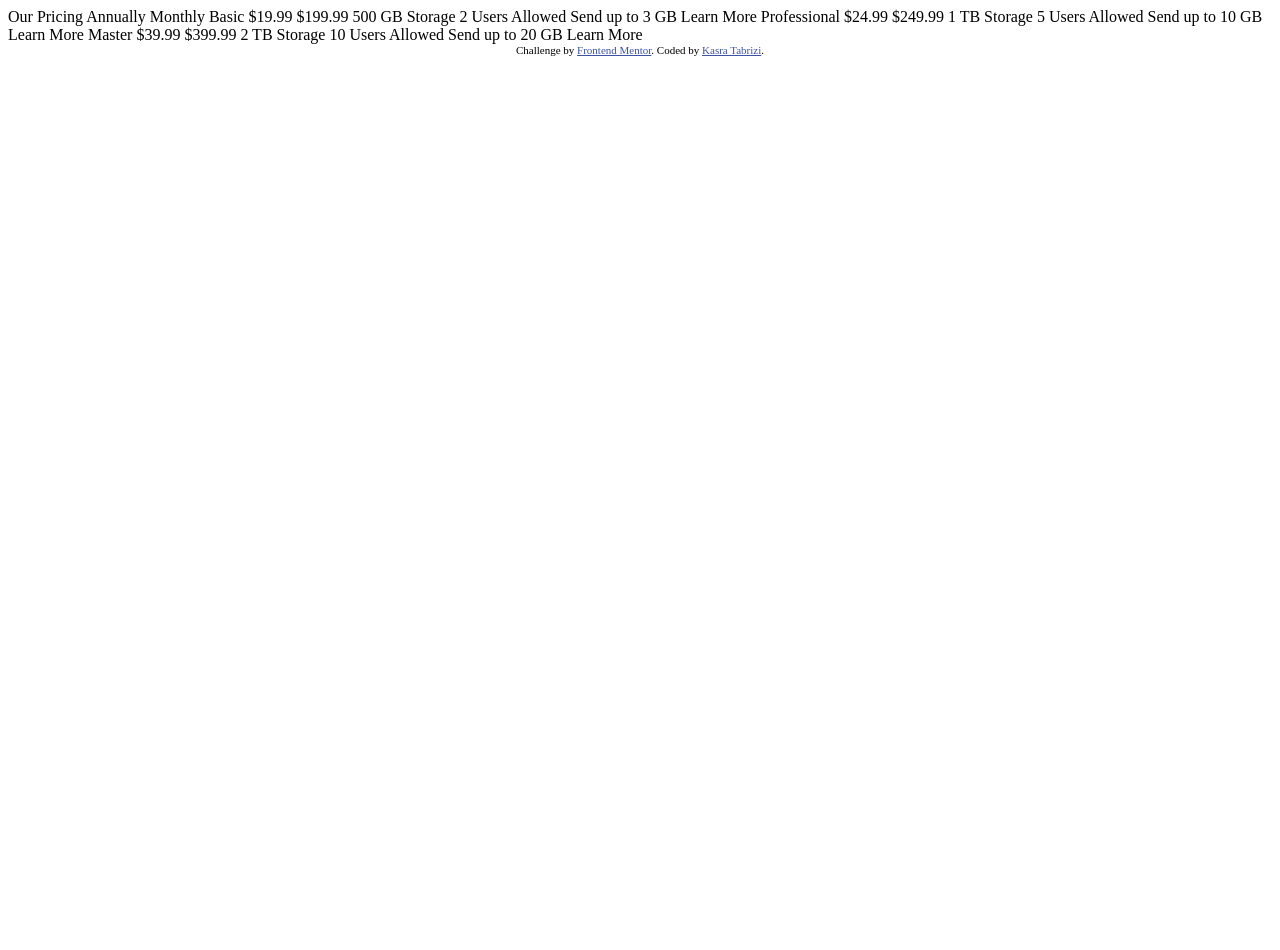
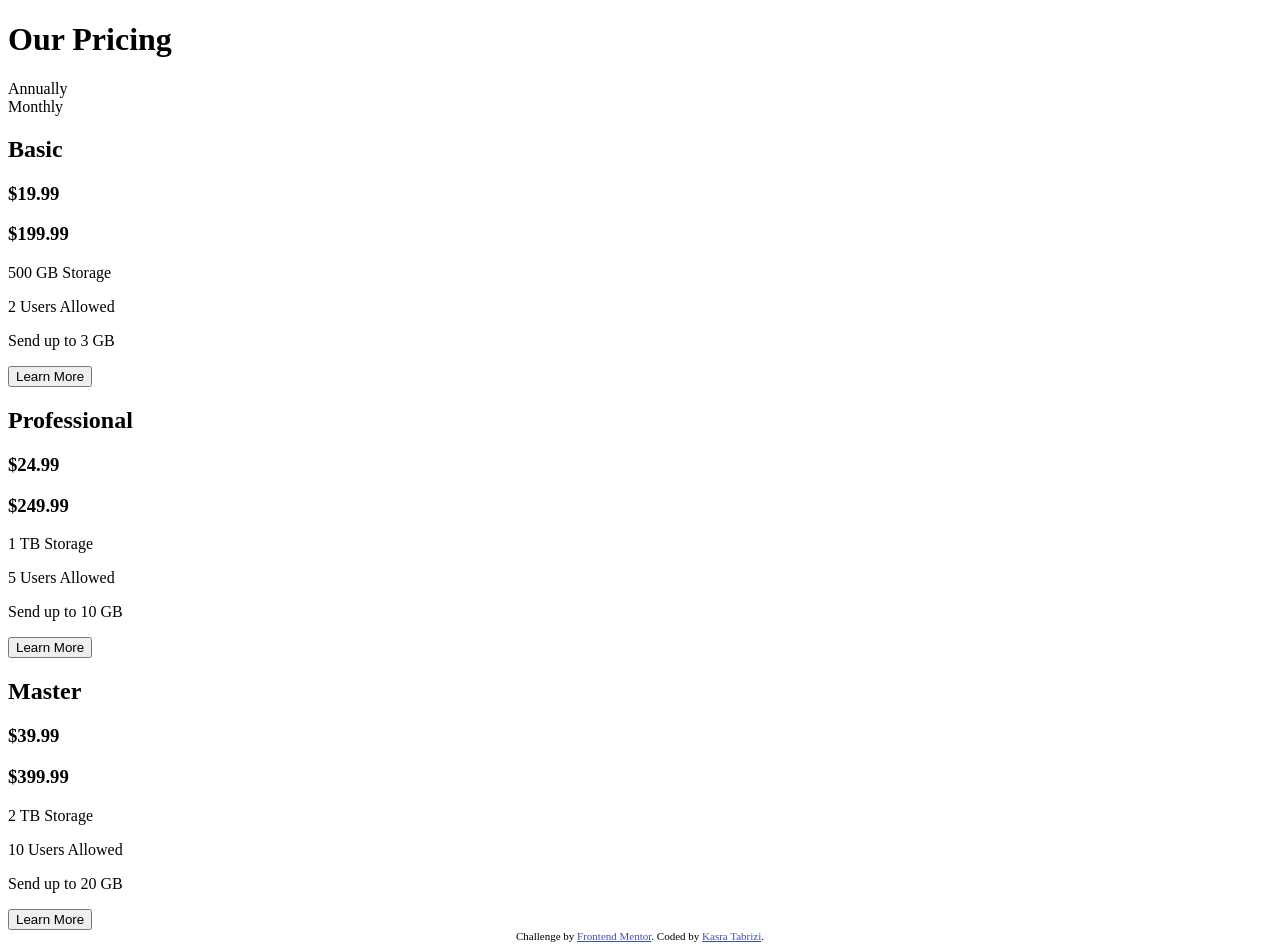
Before and after one commit to KasraTabrizi/pricing-component-with-toggle-master, a plain HTML site: page index.html in a window 1280 px wide. Before the commit the page ends 800 px from the top, so only its background shows below. Drawn offline with Linux system fonts and the light colour scheme.

Commit message:
HTML finished. expect for the toggle section

```diff
--- a/index.html
+++ b/index.html
@@ -25,33 +25,45 @@
 
 <body>
 
-  Our Pricing
-  Annually
-  Monthly
+  <h1>Our Pricing</h1>
 
-  Basic
-  &dollar;19.99
-  &dollar;199.99
-  500 GB Storage
-  2 Users Allowed
-  Send up to 3 GB
-  Learn More
+  <div>
+    <span>Annually</span>
+    <div id="toggle">
+      <div id="circle"></div>
+    </div>
+    <span>Monthly</span>
+  </div>
 
-  Professional
-  &dollar;24.99
-  &dollar;249.99
-  1 TB Storage
-  5 Users Allowed
-  Send up to 10 GB
-  Learn More
+  <div class="box">
+    <h2 class="pricing-description">Basic</h2>
+    <h3 class="monthly-price">&dollar;19.99</h3>
+    <h3 class="annual-price">&dollar;199.99</h3>
+    <p>500 GB Storage</p>
+    <p>2 Users Allowed</p>
+    <p>Send up to 3 GB</p>
+    <button>Learn More</button>
+  </div>
 
-  Master
-  &dollar;39.99
-  &dollar;399.99
-  2 TB Storage
-  10 Users Allowed
-  Send up to 20 GB
-  Learn More
+  <div class="box">
+    <h2 class="pricing-description">Professional</h2>
+    <h3 class="monthly-price">&dollar;24.99</h3>
+    <h3 class="annual-price">&dollar;249.99</h3>
+    <p>1 TB Storage</p>
+    <p>5 Users Allowed</p>
+    <p>Send up to 10 GB</p>
+    <button>Learn More</button>
+  </div>
+
+  <div class="box">
+    <h2 class="pricing-description">Master</h2>
+    <h3 class="monthly-price">&dollar;39.99</h3>
+    <h3 class="annual-price">&dollar;399.99</h3>
+    <p>2 TB Storage</p>
+    <p>10 Users Allowed</p>
+    <p>Send up to 20 GB</p>
+    <button>Learn More</button>
+  </div>
 
   <div class="attribution">
     Challenge by <a href="https://www.frontendmentor.io?ref=challenge" target="_blank">Frontend Mentor</a>.
```
